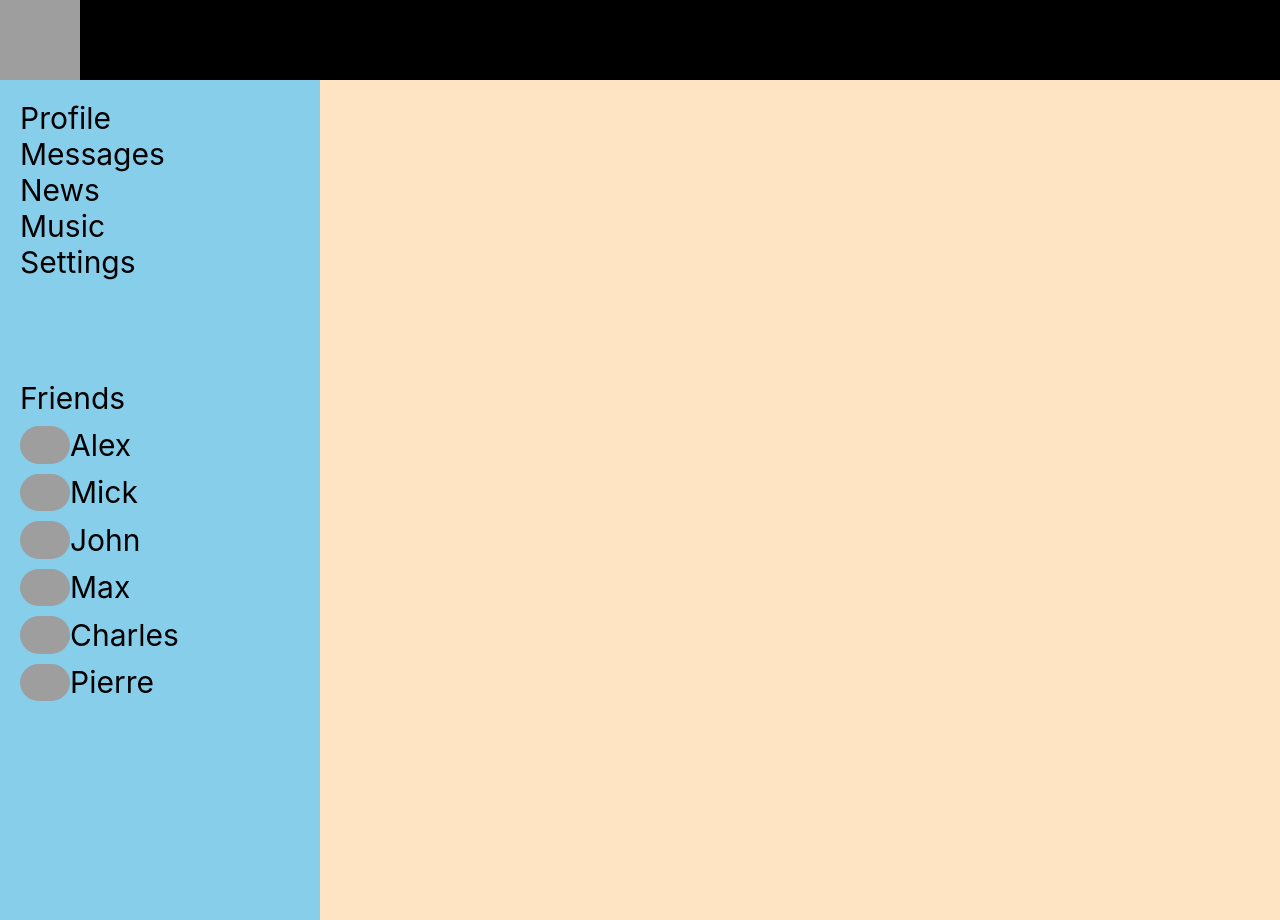
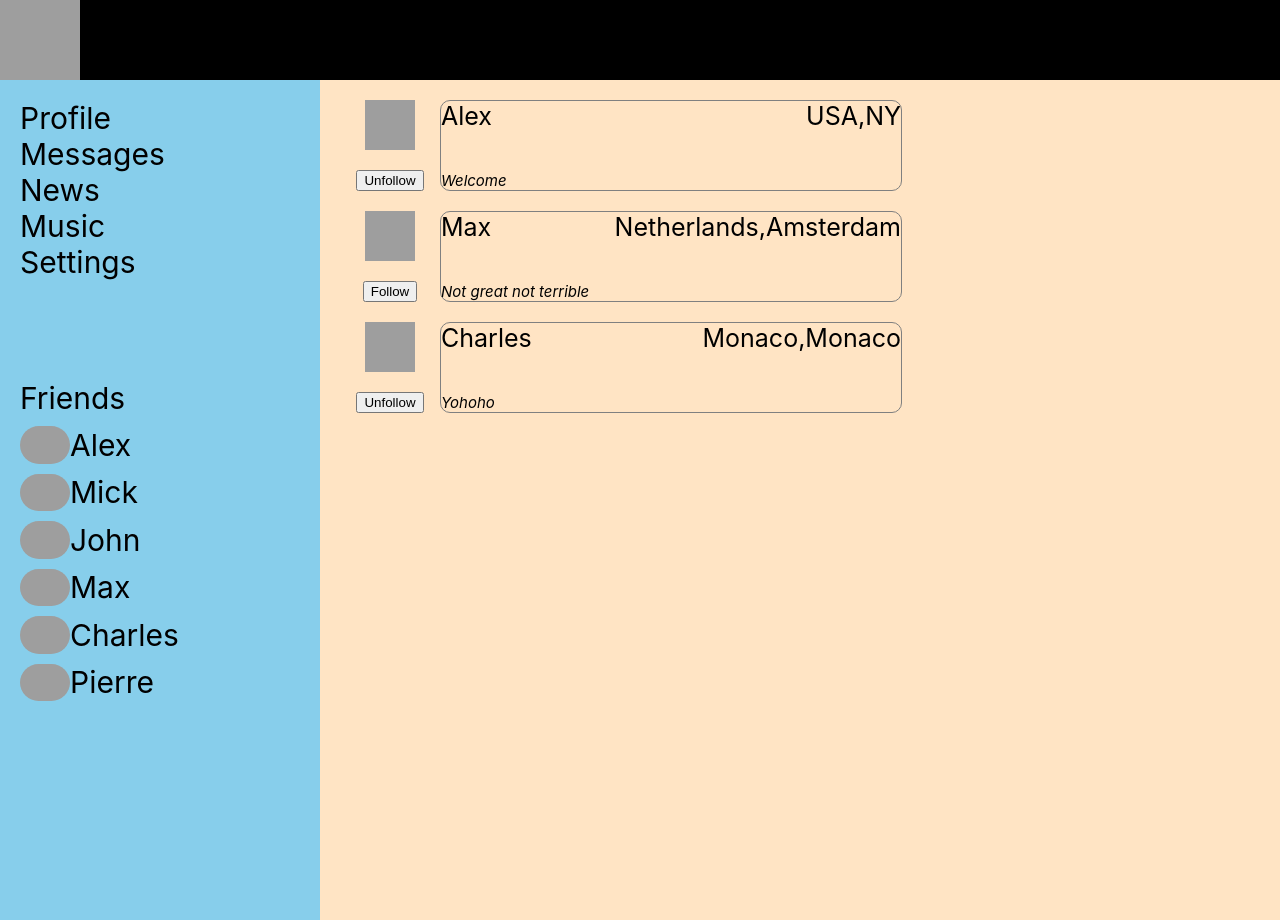
Before and after one commit to rybaaa/social-network, a React (Create React App) app: page /users in a window 1280 px wide. Built offline with nearby package versions, Linux system fonts and the light colour scheme; grey boxes are pictures that could not be loaded.

Commit message:
ls49 users component

```diff
--- a/src/App.tsx
+++ b/src/App.tsx
@@ -9,6 +9,7 @@ import {News} from "./components/News/News";
 import {Settings} from "./components/Settings/Settings";
 import {MessagesContainer} from "./components/Messages/MessagesContaier";
 import store, {AppStoreType} from "./redux/redux-store";
+import {UsersContainer} from "./components/Users/UsersContainer";
 
 
 
@@ -24,6 +25,7 @@ function App() {
                         />}/>
                     <Route path='/messages' render={() =>
                         <MessagesContainer/>}/>
+                    <Route path='/users' render={() => <UsersContainer/>}/>
                     <Route path='/news' render={() => <News/>}/>
                     <Route path='/music' render={() => <Music/>}/>
                     <Route path='/settings' render={() => <Settings/>}/>
--- /dev/null
+++ b/src/components/Users/Users.module.css
@@ -0,0 +1,36 @@
+.block {
+    margin: 20px;
+    display: flex;
+}
+
+.avatar_btn_block {
+    display: flex;
+    flex-direction: column;
+    width: 100px;
+    align-items: center;
+    gap: 20px;
+}
+
+.avatar_btn_block img {
+    width: 50px;
+    height: 50px;
+}
+
+.user_block {
+    border: 1px solid grey;
+    border-radius: 10px;
+    width: 50%;
+    display: flex;
+    flex-direction: column;
+    justify-content: space-between;
+    font-size: 25px;
+}
+
+.user_block_info {
+    display: flex;
+    justify-content: space-between;
+}
+.status {
+    font-size: 15px;
+    font-style: italic;
+}
--- /dev/null
+++ b/src/components/Users/Users.tsx
@@ -0,0 +1,36 @@
+import React from 'react';
+import {UsersPagePropsType} from "./UsersContainer";
+import s from './Users.module.css'
+import {v1} from "uuid";
+
+export const Users = (props: UsersPagePropsType) => {
+    if (!props.users.length) {
+        props.setUsers([
+            {id:v1(), photoURL:'https://www.svgrepo.com/show/106358/avatar.svg',  name: 'Alex', status: 'Welcome', location : {city:'NY', country:'USA'}, followed: true},
+            {id:v1(), photoURL:'https://www.svgrepo.com/show/113445/avatar.svg', name: 'Max', status: 'Not great not terrible', location : {city:'Amsterdam', country:'Netherlands'}, followed: false},
+            {id:v1(), photoURL:'https://www.svgrepo.com/show/63886/avatar.svg', name: 'Charles', status: 'Yohoho', location : {city:'Monaco', country:'Monaco'}, followed: true}
+
+        ])
+    }
+    return (
+        <div>
+            {props.users.map(u => <div key={u.id} className={s.block}>
+                <div className={s.avatar_btn_block}>
+                    <img src={u.photoURL}/>
+                    {u.followed
+                        ? <button onClick={()=>{props.unfollow(u.id)} }>Unfollow</button>
+                        : <button onClick={()=>{props.follow(u.id)}}>Follow</button>}
+                </div>
+                <div className={s.user_block}>
+                    <div className={s.user_block_info}>
+                        <div>{u.name}</div>
+                        <div>{u.location.country},{u.location.city}</div>
+                    </div>
+                    <div>
+                        <div className={s.status}>{u.status}</div>
+                    </div>
+                </div>
+            </div>)}
+        </div>
+    );
+};
--- /dev/null
+++ b/src/components/Users/UsersContainer.tsx
@@ -0,0 +1,39 @@
+import React from 'react';
+import {connect} from "react-redux";
+import {AppStoreType} from "../../redux/redux-store";
+import {followAC, setUsersAC, unfollowAC, UsersPageType, UsersType} from "../../redux/userReducer";
+import {Dispatch} from "redux";
+import {Users} from "./Users";
+
+type MapStateToPropsType = {
+    users: UsersType[]
+}
+type DispatchToPropsType = {
+    follow: (userID: string) => void
+    unfollow: (userID: string) => void
+    setUsers: (users: UsersType[]) => void
+}
+
+export type UsersPagePropsType = MapStateToPropsType & DispatchToPropsType
+
+let mapStateToProps = (state: AppStoreType): MapStateToPropsType => {
+    return {
+        users: state.usersPage.users
+    }
+}
+
+let dispatchToProps = (dispatch: Dispatch): DispatchToPropsType => {
+    return {
+        follow: (userID: string) => {
+            dispatch(followAC(userID))
+        },
+        unfollow: (userID: string) => {
+            dispatch(unfollowAC(userID))
+        },
+        setUsers: (users) => {
+            dispatch(setUsersAC(users))
+        }
+    }
+}
+
+export const UsersContainer = connect(mapStateToProps, dispatchToProps) (Users)
--- a/src/redux/profileReducer.ts
+++ b/src/redux/profileReducer.ts
@@ -1,7 +1,7 @@
 import {v1} from "uuid";
 
 const ADD_POST = 'ADD-POST'
-const NEW_TEXT_CALLBACK = 'NEW-TEXT-CALLBACK'
+const NEW_POST_UPDATE_TEXT = 'NEW-POST-UPDATE-TEXT'
 
 export type postType = {
     id: string
@@ -29,11 +29,11 @@ export const profileReducer = (state: ProfilePageType = initialState, action: Ac
     switch (action.type) {
         case ADD_POST:
             return {...state, posts: [...state.posts, {id: v1(), post: action.post, likes: 0}]}
-        case NEW_TEXT_CALLBACK:
+        case NEW_POST_UPDATE_TEXT:
             return {...state, newText: action.newText}
         default:
             return state
     }
 }
 export const addPostAC = (post: string) => ({type: ADD_POST, post} as const)
-export const newTextCallbackAC = (newText: string) => ({type: NEW_TEXT_CALLBACK, newText} as const)
+export const newTextCallbackAC = (newText: string) => ({type: NEW_POST_UPDATE_TEXT, newText} as const)
--- a/src/redux/redux-store.ts
+++ b/src/redux/redux-store.ts
@@ -2,11 +2,13 @@ import {combineReducers, createStore} from "redux";
 import {profileReducer} from "./profileReducer";
 import {dialogsReducer} from "./dialogsReducer";
 import {sidebarReducer} from "./sidebarReducer";
+import {userReducer} from "./userReducer";
 
 let reducer = combineReducers({
     profilePage: profileReducer,
     dialogsPage: dialogsReducer,
-    sidebar: sidebarReducer
+    sidebar: sidebarReducer,
+    usersPage: userReducer
 })
 
 let store = createStore(reducer);
--- /dev/null
+++ b/src/redux/userReducer.ts
@@ -0,0 +1,55 @@
+import {v1} from "uuid";
+
+const FOLLOW = 'FOLLOW'
+const UNFOLLOW = 'UNFOLLOW'
+const SET_USERS = 'SET-USERS'
+
+export type LocationType = {
+    city: string
+    country: string
+}
+
+export type UsersType = {
+    id: string
+    photoURL: string
+    name: string
+    status: string
+    location: LocationType
+    followed: boolean
+}
+
+export type UsersPageType = {
+    users: UsersType[]
+}
+
+let initialState: UsersPageType = {
+    users:[]
+}
+
+type ActionType = ReturnType<typeof followAC> | ReturnType<typeof unfollowAC> | ReturnType<typeof setUsersAC>
+
+
+export const userReducer = (state: UsersPageType = initialState, action: ActionType): UsersPageType => {
+    switch (action.type) {
+        case FOLLOW:
+            return {
+                ...state,
+                users: state.users.map(u=>u.id===action.userID? {...u, followed:true}: u)
+            }
+        case UNFOLLOW:
+            return {
+                ...state,
+                users: state.users.map(u=>u.id===action.userID? {...u, followed:false}: u)
+            }
+        case SET_USERS:
+            return {
+                ...state,
+                users: [...state.users, ...action.users]
+            }
+        default:
+            return state
+    }
+}
+export const followAC = (userID:string) => ({type: FOLLOW, userID} as const)
+export const unfollowAC = (userID:string) => ({type: UNFOLLOW, userID} as const)
+export const setUsersAC = (users:UsersType[]) => ({type:SET_USERS, users} as const)
```
